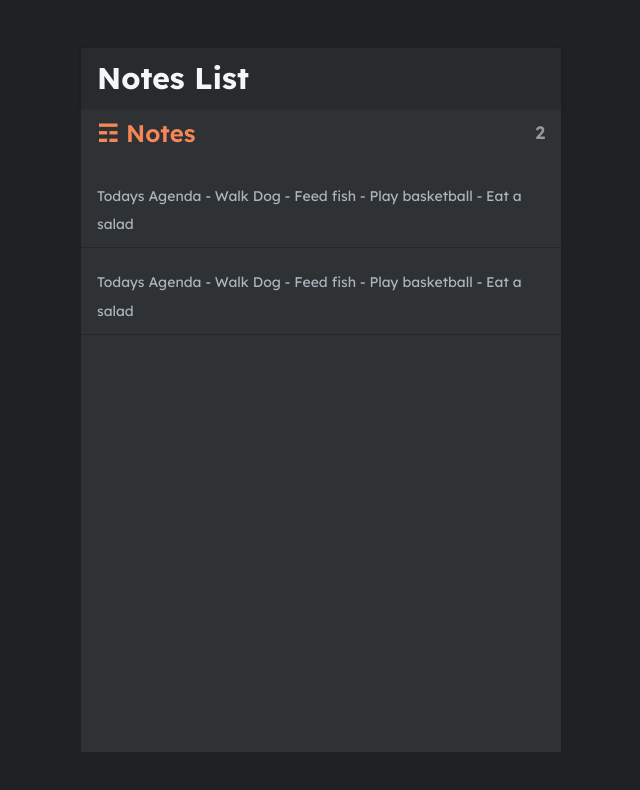
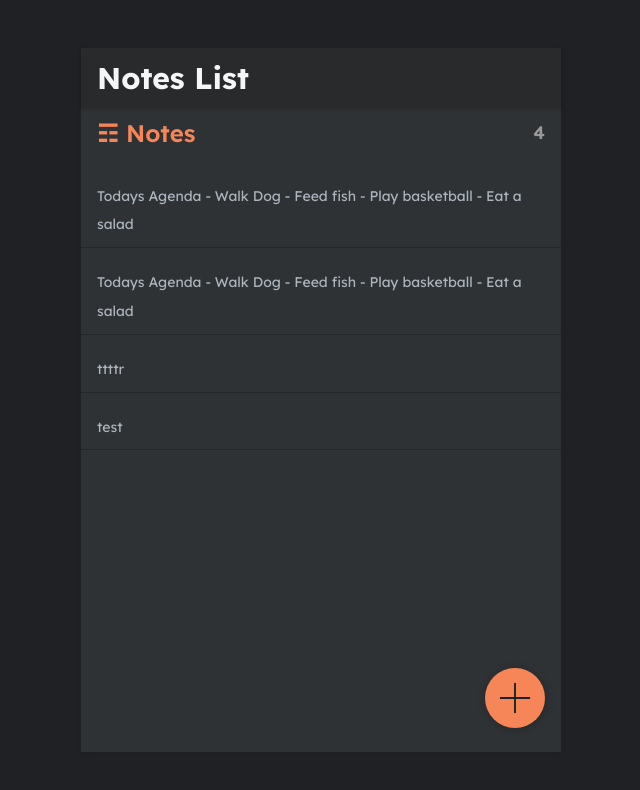
Before and after one commit to kariukijoni/React-notes-app, a React (Create React App) app: page / in a window 1280 px wide. Shown: the top 790 px of the page, without its empty margins (319-959 px from the left). Built offline with nearby package versions, Linux system fonts and the light colour scheme; data requests are answered from the project's data file.

Commit message:
Create note

```diff
--- a/db.json
+++ b/db.json
@@ -11,6 +11,16 @@
       "body": "Todays Agenda\n\n- Walk Dog\n- Feed fish\n- Play basketball\n- Eat a salad",
       "updated": "2022-04-20T15:59:57.538Z",
       "created": "2021-07-13T21:54:16.235392Z"
+    },
+    {
+      "body": "ttttr",
+      "updated": "2022-04-20T17:16:03.467Z",
+      "id": 5
+    },
+    {
+      "body": "test ",
+      "updated": "2022-04-20T17:16:19.467Z",
+      "id": 6
     }
   ]
 }
--- /dev/null
+++ b/src/components/AddButton.js
@@ -0,0 +1,13 @@
+import React from 'react'
+import { Link } from 'react-router-dom'
+import { ReactComponent as AddIcon} from '../assets/add.svg'
+
+const AddButton = () => {
+  return (
+    <Link to='note/new' className='floating-button'>
+      <AddIcon/>
+    </Link>
+  )
+}
+
+export default AddButton
--- a/src/pages/NotePage.js
+++ b/src/pages/NotePage.js
@@ -18,6 +18,7 @@ import {ReactComponent as ArrowLeft} from '../assets/arrow-left.svg'
     },[id])
 
     let getNote=async()=>{
+        if(id==='new') return
         let response=await fetch(`http://localhost:8000/notes/${id}`)
         let data=await response.json()
         setNote(data)
@@ -62,7 +63,7 @@ import {ReactComponent as ArrowLeft} from '../assets/arrow-left.svg'
         {
             deleteNote()
         }
-        else if(id==='new'){
+        else if(id!=='new'){
             updateNote()
         }
         else if(id==='new' && note !=null)
@@ -81,7 +82,10 @@ import {ReactComponent as ArrowLeft} from '../assets/arrow-left.svg'
                         <ArrowLeft onClick={handleSubmit} />
                 </Link>
            </h3>
-           <button onClick={deleteNote}>Delete</button>
+           {id !=='new'? (<button onClick={deleteNote}>Delete</button>):(
+               <button onClick={handleSubmit}>Done</button>
+           )}
+
         </div>
         <textarea onChange={(e)=>setNote({...note,'body':e.target.value})} name="" value={note?.body} id="" cols="30" rows="10"></textarea>
     </div>
--- a/src/pages/NotesListPage.js
+++ b/src/pages/NotesListPage.js
@@ -1,6 +1,7 @@
 import React,{useState,useEffect} from 'react'
 // import notes from '../assets/data'
 import ListItem from '../components/ListItem'
+import AddButton from '../components/AddButton'
 
 function NotesListPage() {
   let[notes,setNotes] = useState([])
@@ -24,10 +25,13 @@ function NotesListPage() {
         <p className='notes-count'>{notes.length}</p>
       </div>
       <div className="notes-list">
-        {notes.map((note, index) => (
-            <ListItem key={index} note={note} />
-        ))}
+        {
+          notes.map((note, index) => (<ListItem key={index} note={note} />)
+        )
+
+        }
       </div>
+      <AddButton/>
    </div>
   )
 }
```
Also changed, not shown: src/assets/add.svg (added).
